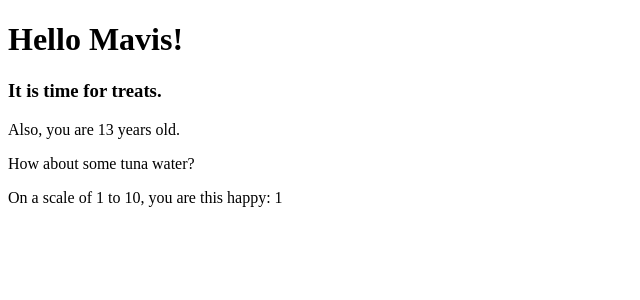
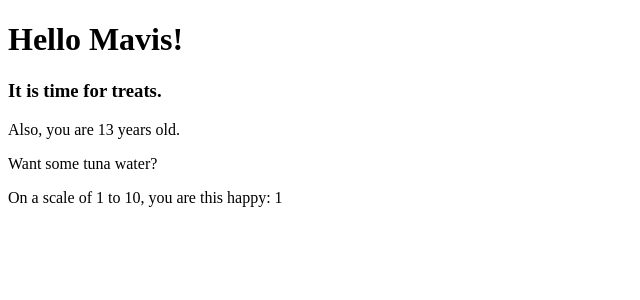
Before and after one commit to mikesmall/react_hello_world, a React (Create React App) app: page / in a window 1280 px wide. Shown: the top 300 px of the page, without its empty margins (0-640 px from the left). Built offline with nearby package versions, Linux system fonts and the light colour scheme.

Commit message:
Creates a trigger event to change the moodPoints counter

```diff
--- a/src/App.js
+++ b/src/App.js
@@ -2,22 +2,31 @@
 import React, {Component} from 'react';
 
 class Hello extends Component {
+
   // what should happen when the component is first created
   constructor (props) {
     super()
     this.state = {
       moodPoints: 1 // initializes this.state.moodPoints to be 1
     }
+
   }
-  // what should the component render?
+
+  // a trigger event to change the mood counter:
+  increaseMood(e) {
+    this.setState({
+      moodPoints: this.state.moodPoints +1
+    });
+  }
+
+  // render/return UI:
   render () {
-    // make sure to return some UI
     return (
       <div>
         <h1>Hello {this.props.name}!</h1>
         <h3>It is time for treats.</h3>
         <p>Also, you are {this.props.age} years old.</p>
-        <p>How about some {this.props.treats[0]}?</p>
+        <p>Want some {this.props.treats[0]}?</p>
         <p>On a scale of 1 to 10, you are this happy: {this.state.moodPoints}</p>
       </div>
     )
```
